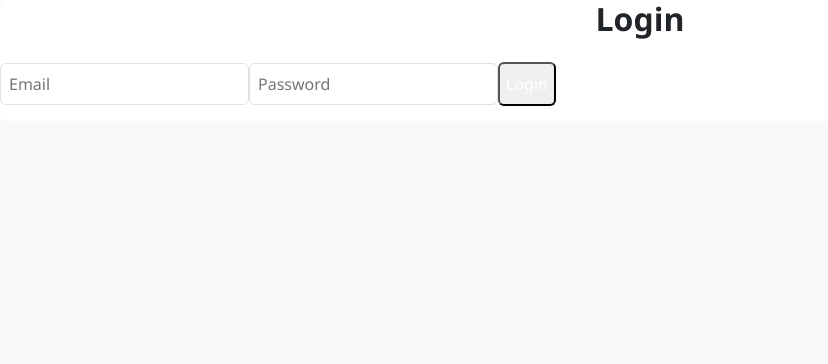
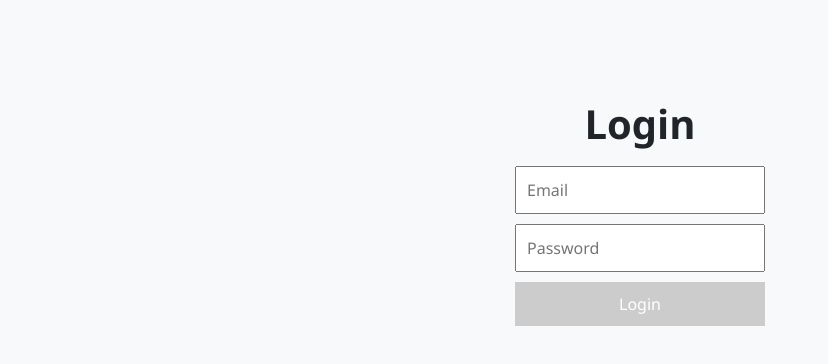
Before and after one commit to haneefshai786-boop/Multivendor-frontend, a React (Vite) app in the folder multivendor-frontend/: page / in a window 1280 px wide. Shown: the top 364 px of the page, without its empty margins (0-828 px from the left). Built offline with nearby package versions, Linux system fonts and the light colour scheme.

Commit message:
fixed login button visible

```diff
--- a/multivendor-frontend/src/pages/Auth/Login.jsx
+++ b/multivendor-frontend/src/pages/Auth/Login.jsx
@@ -1,60 +1,61 @@
 import React, { useState } from "react";
 import axios from "axios";
 
-const apiBase = import.meta.env.VITE_API_URL || "https://multivendor-backend-30rr.onrender.com";
+const apiBase = import.meta.env.VITE_API_URL || "http://localhost:5000";
 
-function Login() {
+const Login = () => {
   const [email, setEmail] = useState("");
   const [password, setPassword] = useState("");
-  const [error, setError] = useState("");
 
-  const handleLogin = async (e) => {
+  const handleSubmit = async (e) => {
     e.preventDefault();
     try {
-      const res = await axios.post(`${apiBase}/api/auth/login`, {
-        email,
-        password,
-      });
-      if (res.data.success) {
+      const res = await axios.post(`${apiBase}/api/auth/login`, { email, password });
       alert("Login successful!");
-        localStorage.setItem("token", res.data.token);
-      }
+      console.log(res.data);
     } catch (err) {
       console.error(err);
-      setError("Login failed");
+      alert("Login failed. Please check your credentials.");
     }
   };
 
   return (
-    <div className="flex flex-col items-center justify-center min-h-screen bg-gray-100">
-      <div className="bg-white shadow-md rounded px-8 pt-6 pb-8 mb-4">
-        <h2 className="text-2xl font-bold mb-4 text-center">Login</h2>
-        <form onSubmit={handleLogin}>
+    <div style={{ textAlign: "center", marginTop: "100px" }}>
+      <h1>Login</h1>
+      <form onSubmit={handleSubmit} style={{ display: "inline-block", textAlign: "left" }}>
         <input
           type="email"
           placeholder="Email"
           value={email}
           onChange={(e) => setEmail(e.target.value)}
-            className="w-full mb-3 p-2 border rounded"
+          style={{ display: "block", margin: "10px 0", padding: "10px", width: "250px" }}
+          required
         />
         <input
           type="password"
           placeholder="Password"
           value={password}
           onChange={(e) => setPassword(e.target.value)}
-            className="w-full mb-3 p-2 border rounded"
+          style={{ display: "block", margin: "10px 0", padding: "10px", width: "250px" }}
+          required
         />
-          {error && <p className="text-red-500 mb-2">{error}</p>}
         <button
           type="submit"
-            className="w-full bg-green-600 text-white py-2 rounded hover:bg-green-700"
+          style={{
+            width: "100%",
+            padding: "10px",
+            backgroundColor: email && password ? "#4CAF50" : "#ccc",
+            color: "white",
+            border: "none",
+            cursor: email && password ? "pointer" : "not-allowed",
+          }}
+          disabled={!email || !password}
         >
           Login
         </button>
       </form>
     </div>
-    </div>
   );
-}
+};
 
 export default Login;
```
Lines whose indentation alone changed are shown as unchanged.
